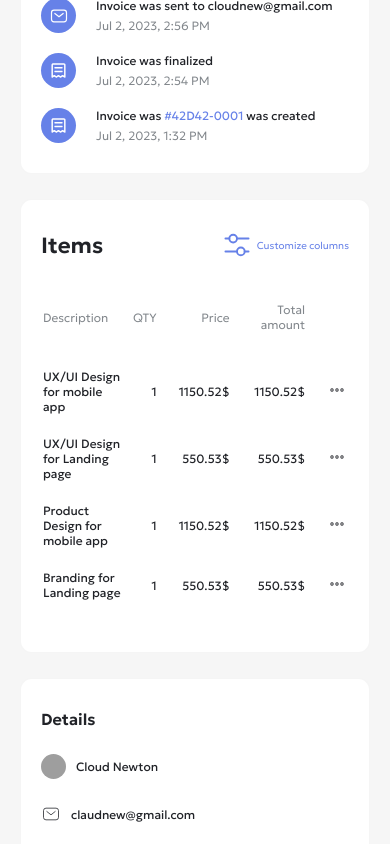
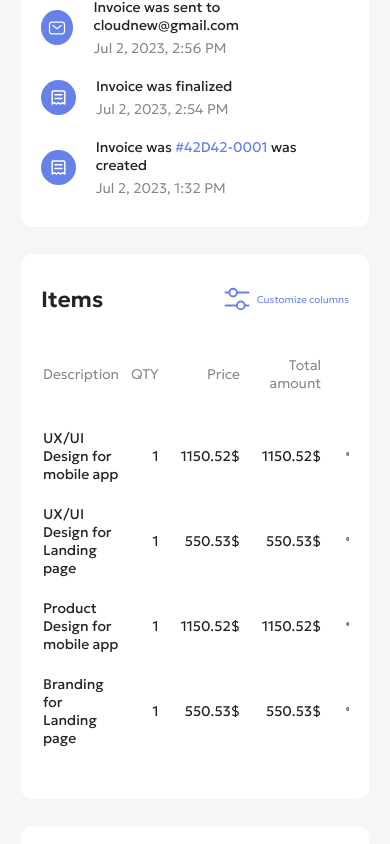
Before and after one commit to Evaloper/Dyen-final-project, a React (Vite) app: page / in a window 390 px wide. Shown: the part 608-1452 px from the top of the page. Built offline with nearby package versions, Linux system fonts and the light colour scheme; grey boxes are pictures that could not be loaded.

Commit message:
Mobile responsiveness table

```diff
--- a/src/components/pages/Billing/index.jsx
+++ b/src/components/pages/Billing/index.jsx
@@ -59,7 +59,7 @@ export const Billing = () => {
                   <TextIcon type="slider-txt" />
                 </div>
               </div>
-              <div>
+              <div className="overflow-x">
                 <table className="width-100">
                   <thead>
                     <tr className=" table-head align-left">
@@ -131,7 +131,7 @@ export const Billing = () => {
                       <td className="table-body-data align-right tbody-data-amount">
                         550.53$
                       </td>
-                      <td className="table-body-data align-right">
+                      <td className="table-body-data t-body-data-btm align-right">
                         <Icon name="more" />
                       </td>
                     </tr>
--- a/src/index.css
+++ b/src/index.css
@@ -15,13 +15,13 @@ body {
 
 @media screen and (min-width: 400px) and (max-width: 768px){
   body{
-    font-size: 14px;
+    font-size: 16px;
   }
 }
 
 @media screen and (min-width: 280px) and (max-width: 400px){
   body{
-    font-size: 12px;
+    font-size: 14px;
   }
 }
 
@@ -179,3 +179,7 @@ a {
 a:focus, a:hover {
   color: #f1f1f1;
 }
+
+.overflow-x {
+  overflow-x: auto;
+}
```
